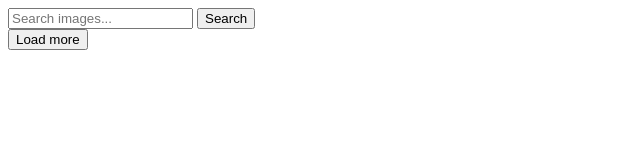
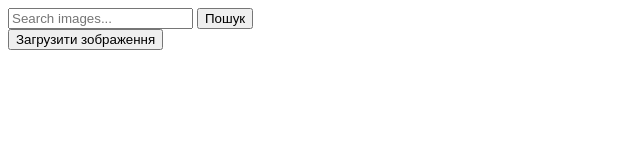
Before and after one commit to AntoninaRadova/goit-js-hw-11, a plain HTML site: page index.html in a window 1280 px wide. Shown: the whole page, without its empty margins (0-640 px from the left). Drawn offline with Linux system fonts and the light colour scheme.

Commit message:
Deploying to gh-pages from @ AntoninaRadova/goit-js-hw-11@871f72217317507828d30a02d8c776a348dbdf4e 🚀

```diff
--- a/index.html
+++ b/index.html
@@ -1 +1 @@
-<!DOCTYPE html><html lang="ru"><head><meta charset="utf-8"><meta name="viewport" content="width=device-width, initial-scale=1.0"><title>Page title</title><link rel="stylesheet" href="/goit-js-hw-11/index.437c31e7.css"><script type="module" src="/goit-js-hw-11/index.28208ac6.js"></script><script src="/goit-js-hw-11/index.546ce6dc.js" nomodule="" defer></script></head><body>   <header> <div class="container"> <form class="search-form" id="search-form"> <input class="search-input" type="text" name="searchQuery" autocomplete="off" placeholder="Search images..."> <button class="search-btn" type="submit">Search</button> </form> </div> </header> <section> <div class="container"> <div class="gallery">  </div> <button type="button" class="load-more">Load more</button> </div> </section> <script type="module" src="/goit-js-hw-11/index.28208ac6.js"></script><script src="/goit-js-hw-11/index.546ce6dc.js" nomodule="" defer></script> </body></html>
+<!DOCTYPE html><html lang="ru"><head><meta charset="utf-8"><meta name="viewport" content="width=device-width, initial-scale=1.0"><title>Page title</title><link rel="stylesheet" href="/goit-js-hw-11/index.437c31e7.css"><script type="module" src="/goit-js-hw-11/index.28208ac6.js"></script><script src="/goit-js-hw-11/index.546ce6dc.js" nomodule="" defer></script></head><body>  <header> <div class="container"> <form class="search-form" id="search-form"> <input class="search-input" type="text" name="searchQuery" autocomplete="off" placeholder="Search images..."> <button class="search-btn" type="submit">Пошук</button> </form> </div> </header> <section> <div class="container"> <div class="gallery">  </div> <button type="button" class="load-more">Загрузити зображення</button> </div> </section> <script type="module" src="/goit-js-hw-11/index.28208ac6.js"></script><script src="/goit-js-hw-11/index.546ce6dc.js" nomodule="" defer></script> </body></html>
```
